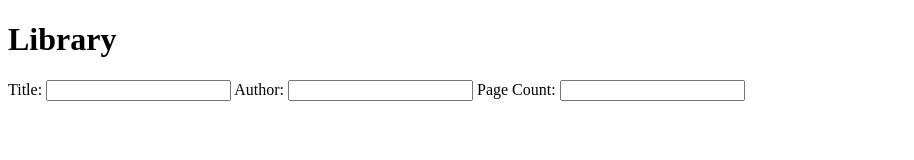
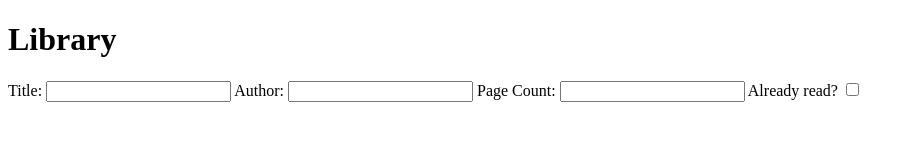
Before and after one commit to williamhok/library, a plain HTML site: page index.html in a window 1280 px wide. Shown: the whole page, without its empty margins (0-914 px from the left). Drawn offline with Linux system fonts and the light colour scheme.

Commit message:
Added checkbox to the form

```diff
--- a/index.html
+++ b/index.html
@@ -21,6 +21,9 @@
 
                 <label for="pages">Page Count:</label>
                 <input type="text" name="pages" id="pages">
+
+                <label for="read">Already read?</label>
+                <input type="checkbox" name="read" id="read">
             </form>
         </div>
     </div>
```
